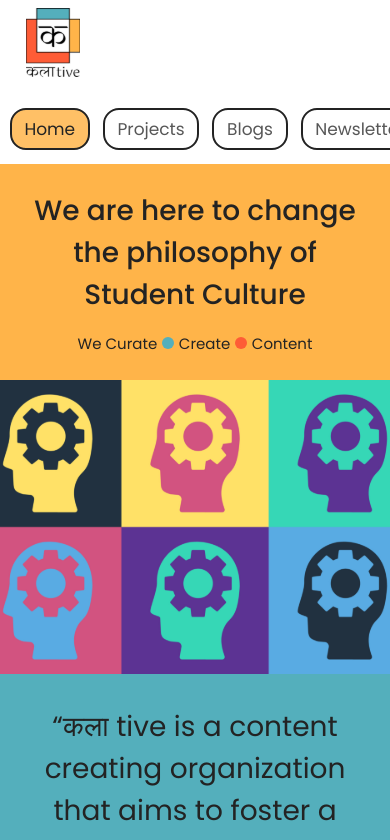
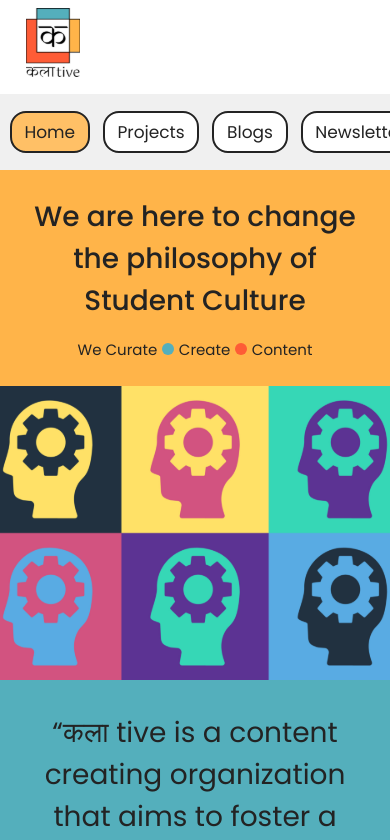
Before and after one commit to t2e0j0a4/Elitceler-Kalative, a React (Create React App) app: page / in a window 390 px wide. Shown: the top 840 px of the page. Built offline with nearby package versions, Linux system fonts and the light colour scheme.

Commit message:
nav update

```diff
--- a/src/components/Navbar/Navbar.module.css
+++ b/src/components/Navbar/Navbar.module.css
@@ -99,7 +99,7 @@
     }
 
     .nav__center {
-        height: 164px;
+        height: 170px;
         display: flex;
         flex-direction: column;
         justify-content: space-between;
@@ -114,7 +114,7 @@
     .nav__links {
         position: absolute;
         width: 100%;
-        height: 70px;
+        height: 76px;
         top: 94px;
         left: 0;
         display: flex;
@@ -122,8 +122,9 @@
         justify-content: space-between;
         align-items: center;
         gap: 1.2rem;
-        padding: 0 1rem;
+        padding: 1rem;
         overflow-x: scroll;
+        background-color: #f0f0f0;
     }
 
     .nav__links::-webkit-scrollbar {
@@ -149,6 +150,7 @@
         background-color: #fff;
         border: 2px solid #232323;
         font-size: 17px;
+        color: #232323;
     }
 
 
```
